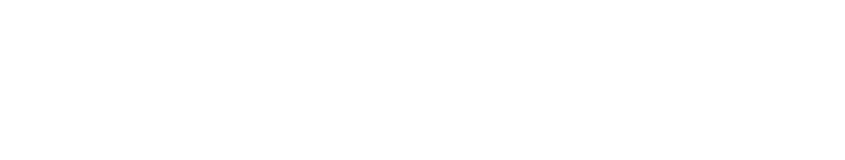
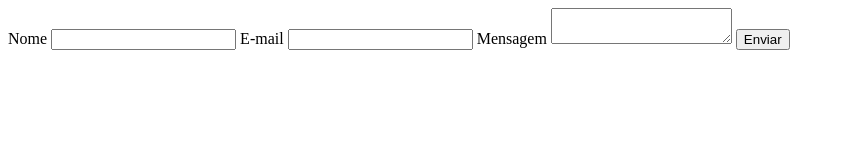
Before and after one commit to felippeximenes/formularioprojeto, a plain HTML site: page index.html in a window 1280 px wide. Shown: the whole page, without its empty margins (0-845 px from the left). Drawn offline with Linux system fonts and the light colour scheme.

Commit message:
html form done

```diff
--- a/index.html
+++ b/index.html
@@ -6,8 +6,17 @@
     <meta name="viewport" content="width=device-width, initial-scale=1.0">
     <title>Formulário de Contato</title>
     <link rel="stylesheet" href="style.css">
+    <script defer src="app.js"></script>
 </head>
 <body>
-
+    <form action="https://formsubmit.co/ajax/felippelpximenes@outlook.com" method="POST" data-form>
+        <label for="nome">Nome</label>
+        <input type="text" name="nome" id="nome" required/>
+        <label for="email">E-mail</label>
+        <input type="email" name="email" id="email" required/>
+        <label for="mensagem">Mensagem</label>
+        <textarea name="mensagem" id="mensagem" required></textarea>
+        <button type="submit" data-button>Enviar</button>
+    </form>
 </body>
 </html>
```
Also changed, not shown: app.js (added).
